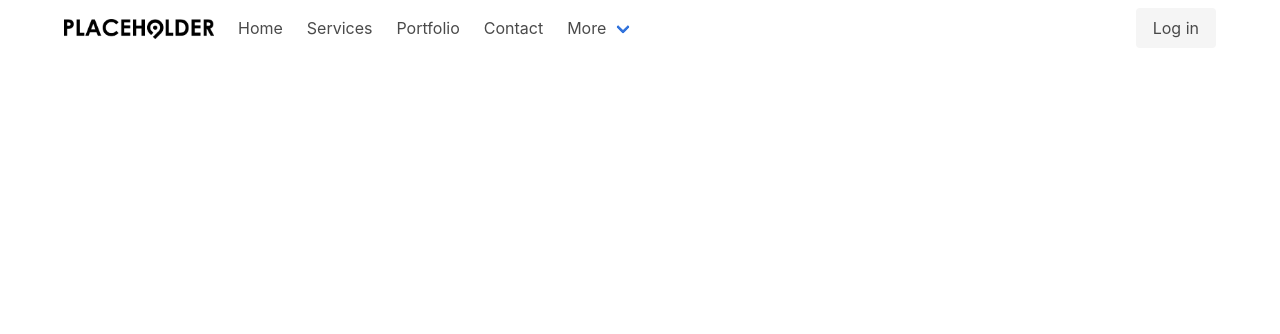
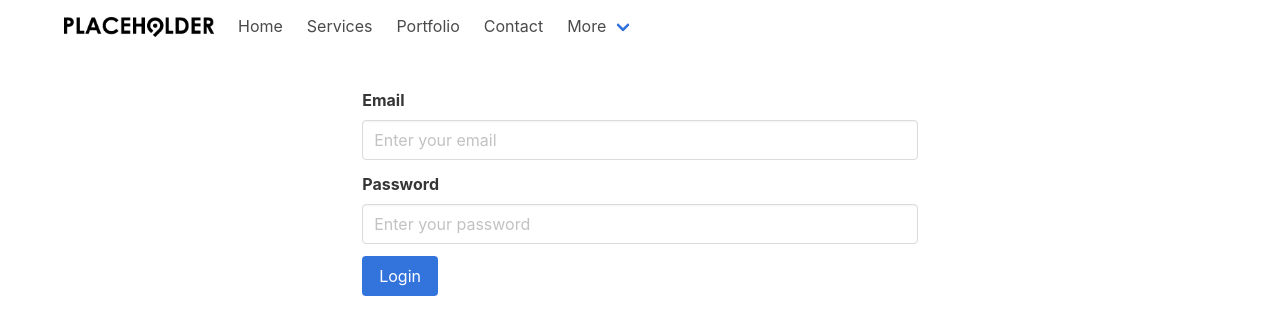
Before and after one commit to Severn-J-Lortie/wl-solutions, a Vue app: page /login in a window 1280 px wide. Before the commit this address had no page. Shown: the top 334 px of the page. Built offline with nearby package versions, Linux system fonts and the light colour scheme.

Commit message:
Firebase auth implementation

```diff
--- a/src/Firebase.js
+++ b/src/Firebase.js
@@ -1,6 +1,8 @@
 // Initialize Cloud Firestore through Firebase
 import { initializeApp } from "firebase/app"
 import { getFirestore } from "firebase/firestore"
+
+import { getAuth, onAuthStateChanged } from 'firebase/auth'
 
 const firebaseApp = initializeApp({
   apiKey: 'AIzaSyA-fd4zYwiLBWToynh6Y9mZlDcWqcnLGjY',
@@ -10,5 +12,28 @@ const firebaseApp = initializeApp({
 
 const db = getFirestore(firebaseApp);
 
+
+// Function to get the current user (null if not signed in).
+// Esentially, this function converts the onAuthStateChanged function into a Promise
+// which can be awaited in other parts of the app later.
+const getCurrentUser = () => {
+
+  const auth = getAuth();
+  return new Promise((resolve, reject) => {
+
+    const unsubscribe = onAuthStateChanged(auth, (user) => {
+      if (user) {
+        resolve(user);
+      } else {
+        reject();
+      }
+      unsubscribe();
+    }, reject)
+
+  })
+
+}
+
+
 // Export the db object
-export { db }
+export { db, getCurrentUser }
--- a/src/components/Navbar.vue
+++ b/src/components/Navbar.vue
@@ -45,13 +45,7 @@
           </div>
         </div>
 
-        <div class="navbar-end">
-          <div class="navbar-item">
-            <div class="buttons">
-              <a class="button is-light"> Log in </a>
-            </div>
-          </div>
-        </div>
+
       </div>
     </nav>
   </div>
--- a/src/router/index.js
+++ b/src/router/index.js
@@ -1,4 +1,6 @@
 import { createRouter, createWebHistory } from 'vue-router'
+
+import { getCurrentUser } from '../Firebase'
 
 const routes = [
   {
@@ -28,6 +30,12 @@ const routes = [
     path: '/admin',
     name: 'Admin',
     component: () => import('../views/Admin.vue')
+  },
+  {
+    path: '/login',
+    name: 'Login',
+    component: () => import('../views/Login.vue'),
+
   }
 ]
 
@@ -36,4 +44,27 @@ const router = createRouter({
   routes
 })
 
+
+
+
+// Navigation gaurd to prevent unauthorized users from entering admin page
+router.beforeEach(async (to, from, next) => {
+
+  if (to.name === 'Admin') {
+    // Get the current user
+    try {
+      // Will throw if there is an error or the user is not logged in
+      await getCurrentUser();
+      next();
+    } catch(err) {
+      next('/login');
+    }
+
+  } else {
+    next();
+  }
+
+})
+
+
 export default router
--- a/src/views/Admin.vue
+++ b/src/views/Admin.vue
@@ -2,7 +2,9 @@
   <page-margin>
     <div class="columns is-centered mt-5">
       <div class="column is-4-tablet is-5-desktop is-7-widescreen is-6-fullhd">
-        <div class="is-size-1 title mb-2 has-text-weight-bold">New job requests</div>
+        <div class="is-size-1 title mb-2 has-text-weight-bold">
+          New job requests
+        </div>
         <div>Here are the latest submissions from clients</div>
       </div>
       <div class="column is-6-tablet is-7-desktop is-5-widescreen is-6-fullhd">
@@ -15,8 +17,8 @@
 </template>
 
 <script>
-import { useStore } from 'vuex'
-import { computed } from 'vue'
+import { useStore } from "vuex";
+import { computed } from "vue";
 
 import ProjectCard from "../components/Admin/ProjectCard.vue";
 import PageMargin from "../components/PageMargin";
@@ -30,9 +32,9 @@ export default {
     const store = useStore();
 
     return {
-      projects: computed(() => store.state.projects)
-    }
-  }
+      projects: computed(() => store.state.projects),
+    };
+  },
 };
 </script>
 
--- /dev/null
+++ b/src/views/Login.vue
@@ -0,0 +1,75 @@
+<template>
+  <PageMargin>
+    <div class="columns is-centered mt-5">
+      <div class="column is-8">
+        <div class="field">
+          <label class="label"> Email </label>
+          <div class="control">
+            <input
+              class="input"
+              type="text"
+              placeholder="Enter your email"
+              v-model="email"
+            />
+          </div>
+        </div>
+
+        <div class="field">
+          <label class="label"> Password </label>
+          <div class="control">
+            <input
+              class="input"
+              type="password"
+              placeholder="Enter your password"
+              v-model="password"
+            />
+          </div>
+        </div>
+
+        <div class="control">
+          <button class="button is-link" @click="login">Login</button>
+        </div>
+      </div>
+    </div>
+  </PageMargin>
+</template>
+
+<script>
+import PageMargin from "../components/PageMargin.vue";
+
+import { getAuth, signInWithEmailAndPassword } from "firebase/auth";
+
+import { ref } from "vue";
+import { useRouter } from "vue-router";
+
+export default {
+  components: {
+    PageMargin,
+  },
+  setup() {
+    // Local state
+    let email = ref("");
+    let password = ref("");
+
+    // Setup router
+    const router = useRouter();
+
+    // Setup firebase auth
+    const auth = getAuth();
+
+    // Sign user in using firebase auth
+    const login = () => {
+      signInWithEmailAndPassword(auth, email.value, password.value).then(() => {
+        // Sign in successful, redirect. TODO: Error handeling
+        router.push("/admin");
+      });
+    };
+
+    return {
+      email,
+      password,
+      login,
+    };
+  },
+};
+</script>
```
